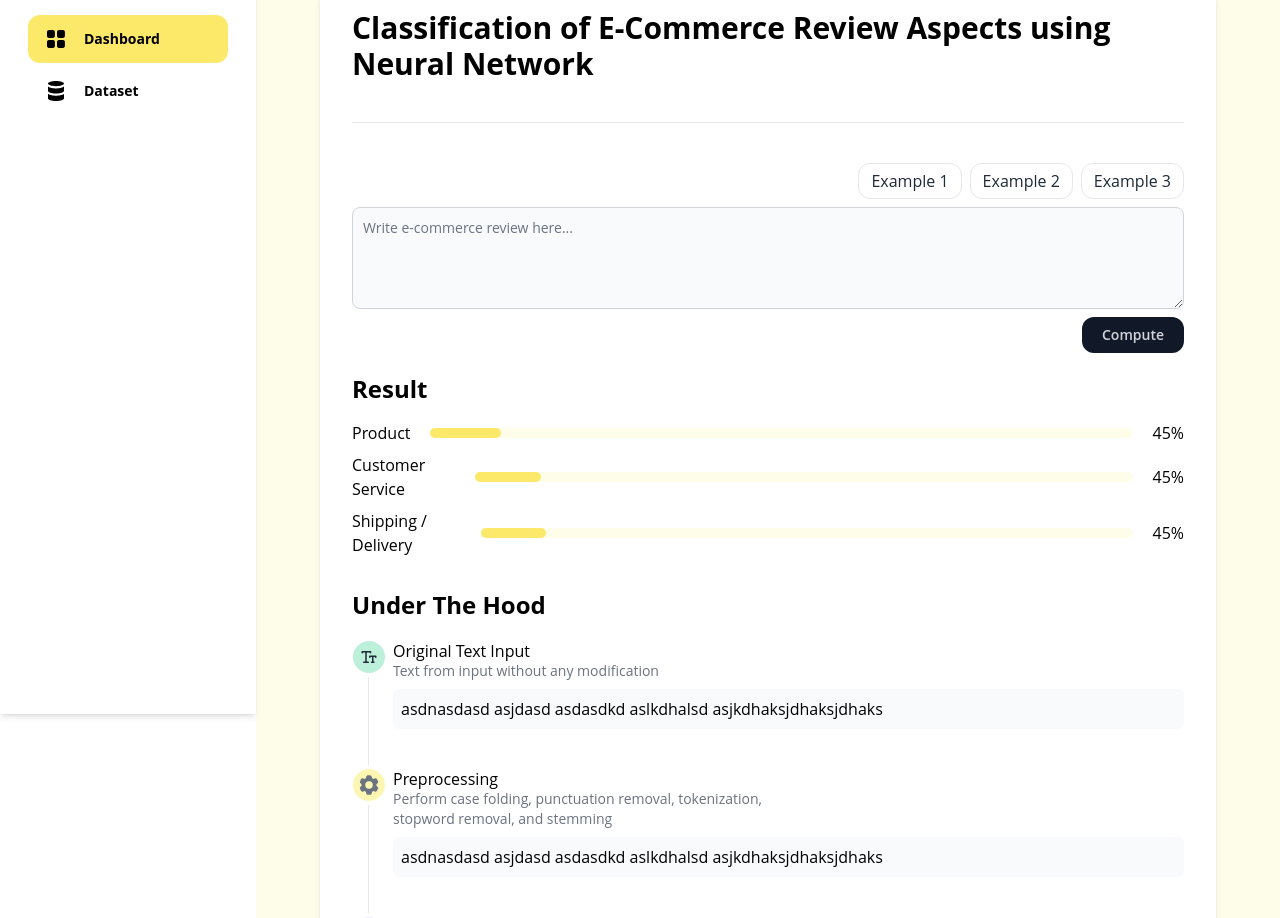
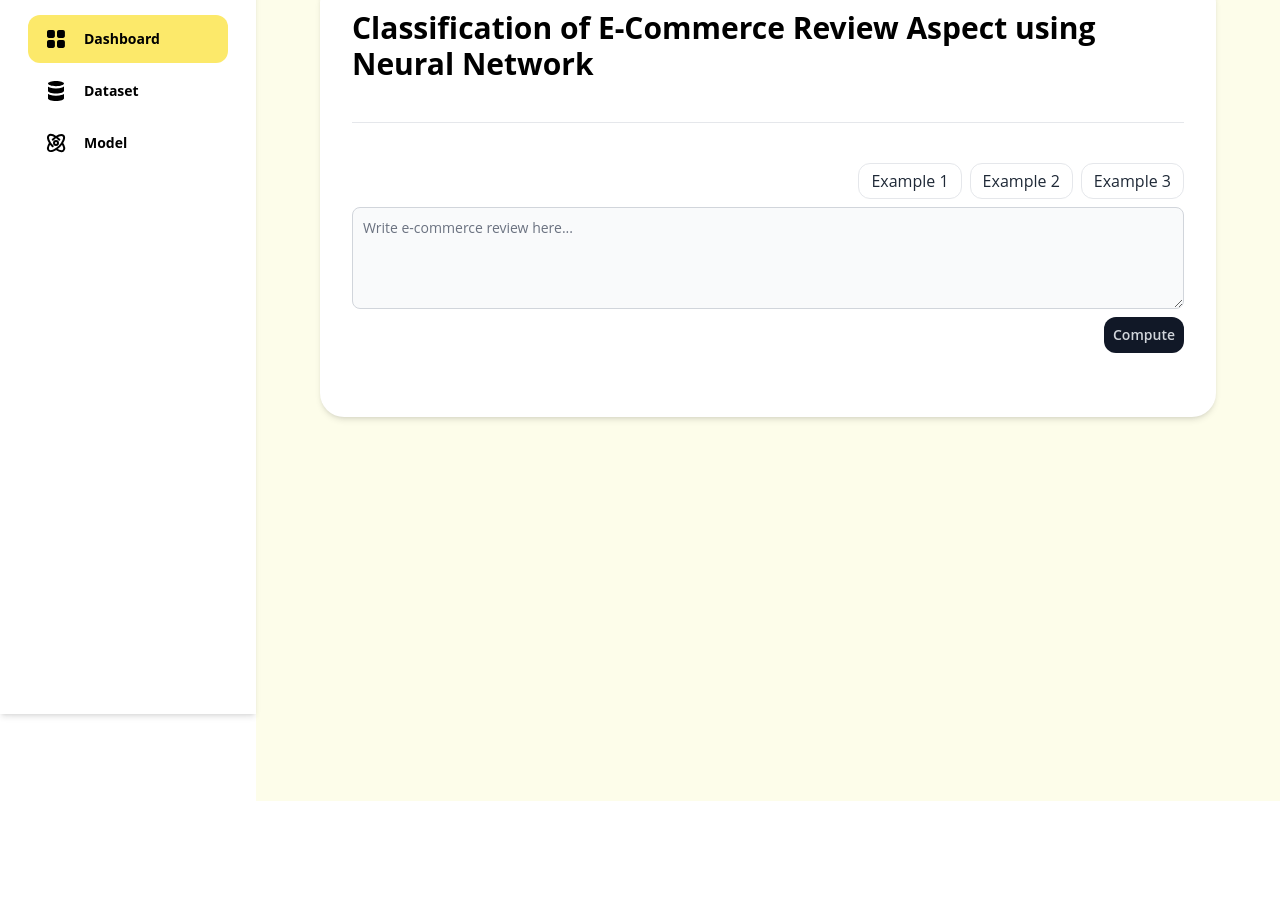
Before and after one commit to FahrendraKhoirul/ecommerce-review-classification, a Vue app: page / in a window 1280 px wide. Shown: the part 86-1004 px from the top of the page. After the commit the page ends 887 px from the top, so only its background shows below. Built offline with nearby package versions, Linux system fonts and the light colour scheme.

Commit message:
update banyak

```diff
--- a/package.json
+++ b/package.json
@@ -9,6 +9,7 @@
 		"preview": "vite preview"
 	},
 	"dependencies": {
+		"axios": "^1.3.4",
 		"bootstrap": "^5.3.2",
 		"bootstrap-icons": "^1.11.3",
 		"bootstrap-vue": "^2.23.1",
--- a/src/App.vue
+++ b/src/App.vue
@@ -57,6 +57,7 @@ const route = useRoute();
 										:class="[
 											'flex items-center rounded-xl font-bold text-sm text-black py-3 px-4 hover:bg-yellow-50',
 											route.name === 'Dashboard' ? 'bg-yellow-200' : '',
+											route.name === 'Dashboard' ? 'hover:bg-yellow-200' : '',
 										]"
 									>
 										<svg
@@ -83,6 +84,7 @@ const route = useRoute();
 										:class="[
 											'flex items-center rounded-xl font-bold text-sm text-black py-3 px-4 hover:bg-yellow-50',
 											route.name === 'Dataset' ? 'bg-yellow-200' : '',
+											route.name === 'Dataset' ? 'hover:bg-yellow-200' : '',
 										]"
 										><svg
 											class="w-6 h-6 mr-4"
@@ -100,6 +102,34 @@ const route = useRoute();
 									</a>
 								</router-link>
 							</li>
+							<li>
+								<router-link :to="{ name: 'Model' }">
+									<a
+										href="javascript:void(0)"
+										:class="[
+											'flex items-center rounded-xl font-bold text-sm text-black py-3 px-4 hover:bg-yellow-50',
+											route.name === 'Model' ? 'bg-yellow-200' : '',
+											route.name === 'Model' ? 'hover:bg-yellow-200' : '',
+										]"
+										><svg
+											class="w-6 h-6 mr-4"
+											aria-hidden="true"
+											xmlns="http://www.w3.org/2000/svg"
+											fill="none"
+											viewBox="0 0 24 24"
+										>
+											<path
+												stroke="currentColor"
+												stroke-linecap="round"
+												stroke-width="2"
+												d="M8.7 8.7c1.1-1 2.2-2 3.3-2.7m0 0c3.1-2 6-2.6 7.4-1.3 1.8 1.8 0 6.6-4 10.7-4.1 4-8.9 5.8-10.7 4C3.4 18 4 15.2 6 12m6-6C9 4 6 3.3 4.7 4.6c-1.8 1.8 0 6.6 4 10.7M12 6c1.2.7 2.3 1.7 3.4 2.7m2.7 3.4c2 3 2.6 6 1.3 7.3C18 20.7 15 20 12 18m2-6a2 2 0 1 1-4 0 2 2 0 0 1 4 0Z"
+											/>
+										</svg>
+
+										Model
+									</a>
+								</router-link>
+							</li>
 						</ul>
 					</div>
 				</div>
--- /dev/null
+++ b/src/ecommerce_neuralnetwork_api.js
@@ -0,0 +1,22 @@
+//import axios
+import axios from "axios";
+
+const api = axios.create({
+	baseURL: "https://ecommerce-neuralnetwork.onrender.com",
+});
+
+const computeSentence = async (sentence) => {
+	try {
+		const response = await api.get("/predict", {
+			params: {
+				sentence: sentence,
+			},
+		});
+		console.log(response.data);
+		return response.data;
+	} catch (error) {
+		console.error(error);
+	}
+};
+
+export { computeSentence };
--- a/src/read_dataset.js
+++ /dev/null
@@ -1,21 +0,0 @@
-import Papa from "papaparse";
-
-const csvFilePath = require("../assets/dataset.csv");
-
-const dataFromCsv = [];
-Papa.parse(csvFilePath, {
-	header: true,
-	download: true,
-	skipEmptyLines: true,
-	complete: (results) => {
-		dataFromCsv = results.data;
-	},
-});
-
-export default {
-	data() {
-		return {
-			dataset: dataFromCsv,
-		};
-	},
-};
--- a/src/router/index.js
+++ b/src/router/index.js
@@ -1,6 +1,7 @@
 import { createWebHistory, createRouter } from "vue-router";
 import Dashboard from "../views/Dashboard.vue";
 import Dataset from "../views/Dataset.vue";
+import Model from "../views/Model.vue";
 
 const routes = [
 	{
@@ -13,6 +14,11 @@ const routes = [
 		name: "Dataset",
 		component: Dataset,
 	},
+	{
+		path: "/model",
+		name: "Model",
+		component: Model,
+	},
 ];
 
 const router = createRouter({
--- a/src/views/Dashboard.vue
+++ b/src/views/Dashboard.vue
@@ -1,26 +1,88 @@
+<script>
+import { computeSentence } from "../ecommerce_neuralnetwork_api";
+import { ref, Suspense } from "vue";
+
+export default {
+	components: {
+		Suspense,
+	},
+	setup() {
+		const sentenceInput = ref("");
+		const isCompute = ref(false);
+		const result = ref(null);
+		const time = ref("");
+
+		const compute = async (sentence) => {
+			isCompute.value = true;
+			if (sentenceInput === "") {
+				print("Please enter a sentence.");
+				return;
+			}
+
+			const startTime = performance.now();
+			try {
+				result.value = await computeSentence(sentence);
+			} finally {
+				isCompute.value = false;
+				const endTime = performance.now();
+				time.value = ((endTime - startTime) / 1000).toFixed(3); // convert to seconds
+				console.log(`Execution time: ${elapsedTime} seconds`);
+			}
+		};
+
+		const changeSentenceInput = (sentence) => {
+			sentenceInput.value = sentence;
+		};
+
+		return {
+			sentenceInput,
+			compute,
+			result,
+			isCompute,
+			changeSentenceInput,
+			time,
+		};
+	},
+};
+</script>
 <template>
 	<div class="px-6 py-16 bg-yellow-50">
 		<div class="max-w-4xl mx-auto">
-			<div class="bg-white rounded-3xl p-8 mb-5 shadow-md">
+			<div class="bg-white rounded-3xl p-8 mb-80 shadow-md">
 				<h1 class="text-3xl font-bold mb-10">
-					Classification of E-Commerce Review Aspects using Neural Network
+					Classification of E-Commerce Review Aspect using Neural Network
 				</h1>
 
 				<hr class="my-10" />
 				<div class="flex items-end gap-x-2 justify-end">
 					<button
+						@click="
+							changeSentenceInput(
+								'Barangnya bagus berkualitas, perawatannya mudah. Semoga awet barangnya'
+							)
+						"
 						type="button"
 						class="inline-flex items-center justify-center h-9 px-3 rounded-xl border hover:border-gray-400 text-gray-800 hover:text-gray-900 transition"
 					>
 						Example 1
 					</button>
 					<button
+						@click="
+							changeSentenceInput(
+								'Admin baik dan ramah. respon juga cepat. toko rekomendasi banget'
+							)
+						"
 						type="button"
 						class="inline-flex items-center justify-center h-9 px-3 rounded-xl border hover:border-gray-400 text-gray-800 hover:text-gray-900 transition"
 					>
 						Example 2
 					</button>
 					<button
+						@click="
+							changeSentenceInput(
+								'Barangnya cepat sampai dan kondisi aman selamat. kurir juga ramah...'
+							)
+						"
 						type="button"
 						class="inline-flex items-center justify-center h-9 px-3 rounded-xl border hover:border-gray-400 text-gray-800 hover:text-gray-900 transition"
 					>
@@ -28,6 +90,7 @@
 					</button>
 				</div>
 				<textarea
+					v-model="sentenceInput"
 					id="message"
 					rows="4"
 					class="my-2 block p-2.5 w-full text-sm text-gray-900 bg-gray-50 rounded-lg border border-gray-300 focus:ring-yellow-200 focus:border-yellow-200"
@@ -35,57 +98,66 @@
 				></textarea>
 				<div class="text-right">
 					<button
+						@click="compute(sentenceInput)"
 						type="button"
-						class="inline-flex items-center justify-center h-9 px-5 rounded-xl bg-gray-900 text-gray-300 hover:text-white text-sm font-semibold transition"
+						class="w-20 inline-flex items-center justify-center h-9 px-5 rounded-xl bg-gray-900 text-gray-300 hover:text-white text-sm font-semibold transition"
+						:disabled="isCompute || sentenceInput === ''"
 					>
-						Compute
+						<span v-if="isCompute"
+							><svg
+								aria-hidden="true"
+								class="w-4 h-4 text-gray-800y animate-spin fill-white"
+								viewBox="0 0 100 101"
+								fill="none"
+								xmlns="http://www.w3.org/2000/svg"
+							>
+								<path
+									d="M100 50.5908C100 78.2051 77.6142 100.591 50 100.591C22.3858 100.591 0 78.2051 0 50.5908C0 22.9766 22.3858 0.59082 50 0.59082C77.6142 0.59082 100 22.9766 100 50.5908ZM9.08144 50.5908C9.08144 73.1895 27.4013 91.5094 50 91.5094C72.5987 91.5094 90.9186 73.1895 90.9186 50.5908C90.9186 27.9921 72.5987 9.67226 50 9.67226C27.4013 9.67226 9.08144 27.9921 9.08144 50.5908Z"
+									fill="currentColor"
+								/>
+								<path
+									d="M93.9676 39.0409C96.393 38.4038 97.8624 35.9116 97.0079 33.5539C95.2932 28.8227 92.871 24.3692 89.8167 20.348C85.8452 15.1192 80.8826 10.7238 75.2124 7.41289C69.5422 4.10194 63.2754 1.94025 56.7698 1.05124C51.7666 0.367541 46.6976 0.446843 41.7345 1.27873C39.2613 1.69328 37.813 4.19778 38.4501 6.62326C39.0873 9.04874 41.5694 10.4717 44.0505 10.1071C47.8511 9.54855 51.7191 9.52689 55.5402 10.0491C60.8642 10.7766 65.9928 12.5457 70.6331 15.2552C75.2735 17.9648 79.3347 21.5619 82.5849 25.841C84.9175 28.9121 86.7997 32.2913 88.1811 35.8758C89.083 38.2158 91.5421 39.6781 93.9676 39.0409Z"
+									fill="currentFill"
+								/>
+							</svg>
+						</span>
+						<span v-else>Compute</span>
 					</button>
 				</div>
-				<div class="my-5">
-					<h2 class="text-2xl font-bold mb-4">Result</h2>
+				<!-- IF RESULT EMPTY -->
+				<div v-if="result === null" class="mt-8"></div>
+				<!-- IF RESULT AVAILABLE  -->
+				<div v-else>
+					<div class="mt-8">
+						<h2 class="text-2xl font-bold mb-4">
+							Result
+							<span
+								v-text="time"
+								class="text-gray-700 font-normal italic text-sm"
+							></span
+							><span class="text-gray-700 font-normal italic text-sm"> sec</span>
+						</h2>
 						<div class="flex my-2 justify-between items-center gap-5">
-						<span class="">Product</span>
-						<div class="w-full rounded-full h-2.5 bg-yellow-50">
-							<div class="bg-yellow-200 h-2.5 rounded-full" style="width: 10%"></div>
+							<span class="w-1/4">Product</span>
+							<div class="w-full rounded-full h-2.5 bg-green-100">
+								<div class="bg-green-300 h-2.5 rounded-full" style="width: 10%"></div>
 							</div>
 							<span class="text-right">45%</span>
 						</div>
 						<div class="flex my-2 justify-between items-center gap-5">
-						<span class="">Customer Service</span>
+							<span class="w-1/4">Customer Service</span>
 							<div class="w-full rounded-full h-2.5 bg-yellow-50">
-							<div class="bg-yellow-200 h-2.5 rounded-full" style="width: 10%"></div>
+								<div class="bg-yellow-200 h-2.5 rounded-full" style="width: 40%"></div>
 							</div>
 							<span class="text-right">45%</span>
 						</div>
 						<div class="flex my-2 justify-between items-center gap-5">
-						<span class="">Shipping / Delivery</span>
-						<div class="w-full rounded-full h-2.5 bg-yellow-50">
-							<div class="bg-yellow-200 h-2.5 rounded-full" style="width: 10%"></div>
+							<span class="w-1/4">Shipping / Delivery</span>
+							<div class="w-full rounded-full h-2.5 bg-purple-100">
+								<div class="bg-purple-300 h-2.5 rounded-full" style="width: 10%"></div>
 							</div>
 							<span class="text-right">45%</span>
 						</div>
-
-					<!-- <div class="my-2 flex justify-between items-center">
-						<span class="w-1/5">Product</span>
-						<div class="w-full bg-gray-200 rounded-full h-2.5 bg-yellow-50">
-							<div class="bg-yellow-200 h-2.5 rounded-full" style="width: 10%"></div>
-						</div>
-						<span class="ml-10 text-right">45%</span>
-					</div>
-					<div class="my-2 flex justify-between items-center">
-						<span class="w-1/5">Customer Service</span>
-						<div class="w-full bg-gray-200 rounded-full h-2.5 bg-green-100">
-							<div class="bg-green-300 h-2.5 rounded-full" style="width: 75%"></div>
-						</div>
-						<span class="ml-10 text-right">45%</span>
-					</div>
-					<div class="my-2 flex justify-between items-center">
-						<span class="w-1/5">Shipping/Delivery</span>
-						<div class="w-full bg-gray-200 rounded-full h-2.5 bg-purple-100">
-							<div class="bg-purple-300 h-2.5 rounded-full" style="width: 15%"></div>
-						</div>
-						<span class="ml-10 text-center">45%</span>
-					</div> -->
 					</div>
 					<div class="mt-8 mb-5">
 						<h2 class="text-2xl font-bold mb-4">Under The Hood</h2>
@@ -98,7 +170,7 @@
 									class="absolute flex items-center justify-center w-8 h-8 bg-green-200 rounded-full -start-4 ring-4 ring-white"
 								>
 									<svg
-									class="w-[18px] h-[18px] text-gray-800"
+										class="w-[18px] h-[18px] text-black"
 										aria-hidden="true"
 										xmlns="http://www.w3.org/2000/svg"
 										fill="none"
@@ -113,11 +185,14 @@
 										/>
 									</svg>
 								</span>
-							<h3 class="font-medium leading-tight text-black">Original Text Input</h3>
+								<h3 class="font-medium leading-tight text-black">
+									Original Text Input
+								</h3>
 								<p class="text-sm">Text from input without any modification</p>
-							<p class="text-md p-2 mt-2 bg-gray-50 rounded-md text-black font-medium">
-								asdnasdasd asjdasd asdasdkd aslkdhalsd asjkdhaksjdhaksjdhaks
-							</p>
+								<p
+									v-text="result['data']['sentence']"
+									class="text-md p-2 mt-2 bg-gray-50 rounded-md text-black font-semibold"
+								></p>
 							</li>
 							<li class="mb-10 ms-6">
 								<span
@@ -125,13 +200,13 @@
 								>
 									<svg
 										xmlns="http://www.w3.org/2000/svg"
-									viewBox="0 0 24 24"
-									fill="currentColor"
-									class="w-6 h-6"
+										viewBox="0 0 16 16"
+										fill="text-black"
+										class="w-4 h-4"
 									>
 										<path
 											fill-rule="evenodd"
-										d="M11.078 2.25c-.917 0-1.699.663-1.85 1.567L9.05 4.889c-.02.12-.115.26-.297.348a7.493 7.493 0 0 0-.986.57c-.166.115-.334.126-.45.083L6.3 5.508a1.875 1.875 0 0 0-2.282.819l-.922 1.597a1.875 1.875 0 0 0 .432 2.385l.84.692c.095.078.17.229.154.43a7.598 7.598 0 0 0 0 1.139c.015.2-.059.352-.153.43l-.841.692a1.875 1.875 0 0 0-.432 2.385l.922 1.597a1.875 1.875 0 0 0 2.282.818l1.019-.382c.115-.043.283-.031.45.082.312.214.641.405.985.57.182.088.277.228.297.35l.178 1.071c.151.904.933 1.567 1.85 1.567h1.844c.916 0 1.699-.663 1.85-1.567l.178-1.072c.02-.12.114-.26.297-.349.344-.165.673-.356.985-.57.167-.114.335-.125.45-.082l1.02.382a1.875 1.875 0 0 0 2.28-.819l.923-1.597a1.875 1.875 0 0 0-.432-2.385l-.84-.692c-.095-.078-.17-.229-.154-.43a7.614 7.614 0 0 0 0-1.139c-.016-.2.059-.352.153-.43l.84-.692c.708-.582.891-1.59.433-2.385l-.922-1.597a1.875 1.875 0 0 0-2.282-.818l-1.02.382c-.114.043-.282.031-.449-.083a7.49 7.49 0 0 0-.985-.57c-.183-.087-.277-.227-.297-.348l-.179-1.072a1.875 1.875 0 0 0-1.85-1.567h-1.843ZM12 15.75a3.75 3.75 0 1 0 0-7.5 3.75 3.75 0 0 0 0 7.5Z"
+											d="M6.455 1.45A.5.5 0 0 1 6.952 1h2.096a.5.5 0 0 1 .497.45l.186 1.858a4.996 4.996 0 0 1 1.466.848l1.703-.769a.5.5 0 0 1 .639.206l1.047 1.814a.5.5 0 0 1-.14.656l-1.517 1.09a5.026 5.026 0 0 1 0 1.694l1.516 1.09a.5.5 0 0 1 .141.656l-1.047 1.814a.5.5 0 0 1-.639.206l-1.703-.768c-.433.36-.928.649-1.466.847l-.186 1.858a.5.5 0 0 1-.497.45H6.952a.5.5 0 0 1-.497-.45l-.186-1.858a4.993 4.993 0 0 1-1.466-.848l-1.703.769a.5.5 0 0 1-.639-.206l-1.047-1.814a.5.5 0 0 1 .14-.656l1.517-1.09a5.033 5.033 0 0 1 0-1.694l-1.516-1.09a.5.5 0 0 1-.141-.656L2.46 3.593a.5.5 0 0 1 .639-.206l1.703.769c.433-.36.928-.65 1.466-.848l.186-1.858Zm-.177 7.567-.022-.037a2 2 0 0 1 3.466-1.997l.022.037a2 2 0 0 1-3.466 1.997Z"
 											clip-rule="evenodd"
 										/>
 									</svg>
@@ -141,9 +216,10 @@
 									Perform case folding, punctuation removal, tokenization,
 									<br />stopword removal, and stemming
 								</p>
-							<p class="text-md p-2 mt-2 bg-gray-50 rounded-md text-black font-medium">
-								asdnasdasd asjdasd asdasdkd aslkdhalsd asjkdhaksjdhaksjdhaks
-							</p>
+								<p
+									v-text="result['data']['preprocess']"
+									class="text-md p-2 mt-2 bg-gray-50 rounded-md text-black font-semibold"
+								></p>
 							</li>
 							<li class="mb-10 ms-6">
 								<span
@@ -153,7 +229,7 @@
 										class="w-3.5 h-3.5 text-gray-500 dark:text-gray-400"
 										aria-hidden="true"
 										xmlns="http://www.w3.org/2000/svg"
-									fill="currentColor"
+										fill="text-black"
 										viewBox="0 0 18 20"
 									>
 										<path
@@ -163,19 +239,41 @@
 								</span>
 								<h3 class="font-medium leading-tight text-black">TF-IDF</h3>
 								<p class="text-sm">This step changes text input to vector value</p>
-							<p class="text-md p-2 mt-2 bg-gray-50 rounded-md text-black font-medium">
-								asdnasdasd asjdasd asdasdkd aslkdhalsd asjkdhaksjdhaksjdhaks
+								<p class="mt-4 text-sm font-normal text-black">
+									Important words in the sentence:
 								</p>
+
+								<div class="my-2 flex items-start gap-x-2">
+									<div v-for="(value, key) in result['data']['top_words']" :key="key">
+										<div class="py-2 px-2 bg-gray-50 rounded-xl">
+											<div class="text-gray-800 text-lg font-semibold">
+												{{ value["score"].toFixed(5) }}
+											</div>
+											<div
+												class="text-zinc-600 text-sm font-semibold items-center justify-center"
+											>
+												{{ value["word"] }}
+											</div>
+										</div>
+									</div>
+								</div>
+								<p class="mt-4 text-sm font-normal text-black">
+									TF-IDF value of the sentence:
+								</p>
+								<p
+									v-text="result['data']['tfidf']"
+									class="text-md p-2 mt-2 bg-gray-50 rounded-md text-black font-medium"
+								></p>
 							</li>
 							<li class="ms-6">
 								<span
-								class="absolute flex items-center justify-center w-8 h-8 bg-green-100 rounded-full -start-4 ring-4 ring-white"
+									class="absolute flex items-center justify-center w-8 h-8 bg-green-200 rounded-full -start-4 ring-4 ring-white"
 								>
 									<svg
-									class="w-3.5 h-3.5 text-gray-500 dark:text-gray-400"
+										class="w-3.5 h-3.5"
 										aria-hidden="true"
 										xmlns="http://www.w3.org/2000/svg"
-									fill="currentColor"
+										fill="text-black"
 										viewBox="0 0 18 20"
 									>
 										<path
@@ -185,7 +283,9 @@
 								</span>
 								<h3 class="font-medium leading-tight text-black">Neural Network</h3>
 								<p class="text-sm">perform neural network method</p>
-							<p class="text-md p-2 mt-2 bg-gray-50 rounded-md text-black font-medium">
+								<p
+									class="text-md p-2 mt-2 bg-gray-50 rounded-md text-black font-medium"
+								>
 									asdnasdasd asjdasd asdasdkd aslkdhalsd asjkdhaksjdhaksjdhaks
 								</p>
 							</li>
@@ -194,4 +294,5 @@
 				</div>
 			</div>
 		</div>
+	</div>
 </template>
--- /dev/null
+++ b/src/views/Model.vue
@@ -0,0 +1,9 @@
+<template>
+	<div class="px-6 py-16 bg-yellow-50">
+		<div class="max-w-4xl mx-auto">
+			<div class="bg-white rounded-3xl p-8 mb-5 shadow-md">
+				<h1 class="text-3xl font-bold mb-10">Model Training Analysis</h1>
+			</div>
+		</div>
+	</div>
+</template>
```
Also changed, not shown: 1 other file (tests, documents, lock files or other folders). Lines whose indentation alone changed are shown as unchanged.
